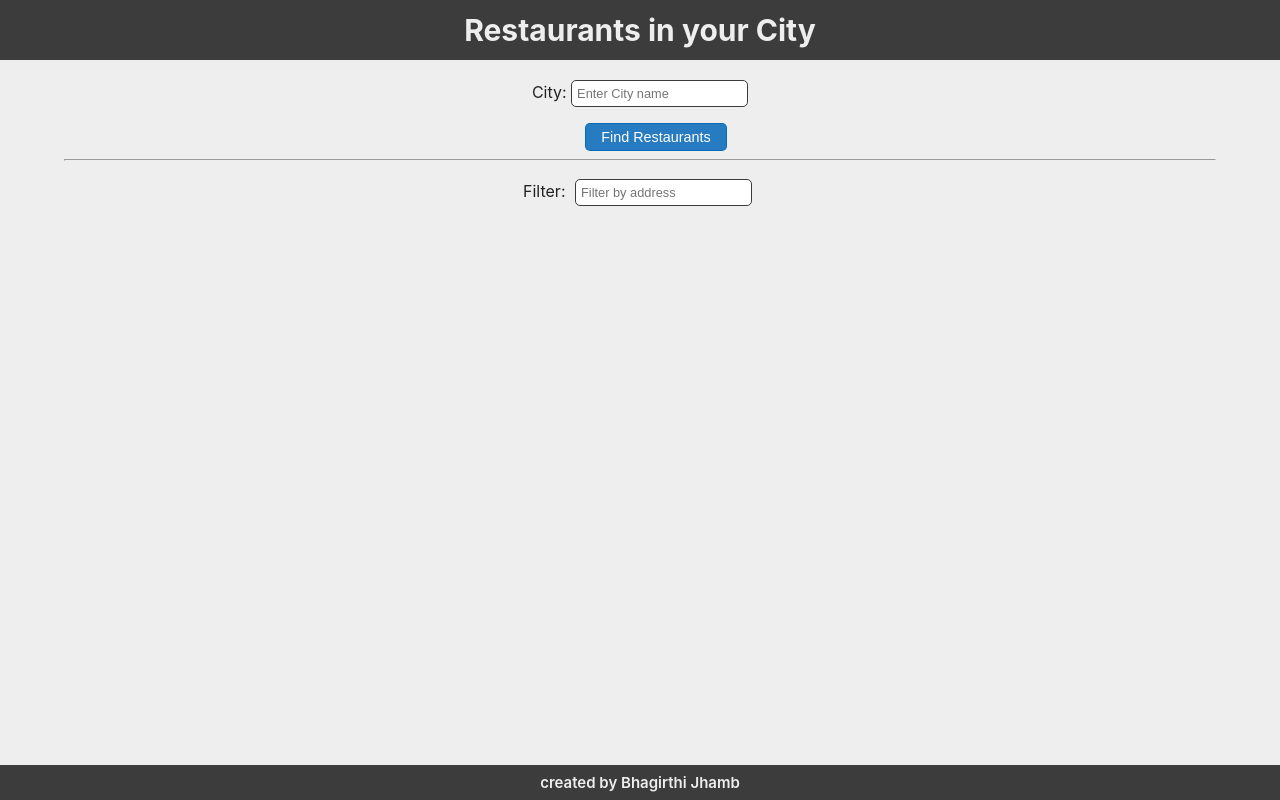
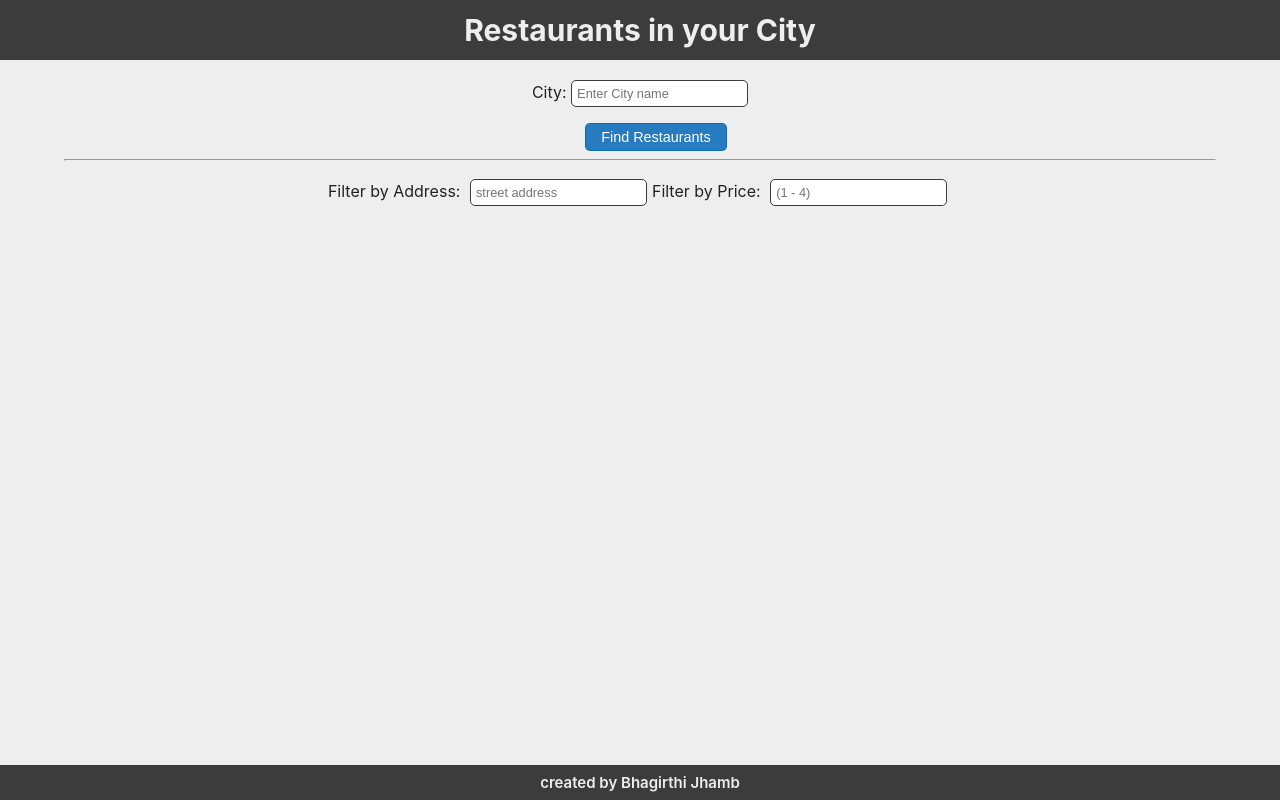
Before and after one commit to bhagirthijhamb/opentable-app, a React (Create React App) app: page / in a window 1280 px wide. Built offline with nearby package versions, Linux system fonts and the light colour scheme.

Commit message:
added Price Filter for restaurants

```diff
--- a/src/components/restaurants/Restaurants.js
+++ b/src/components/restaurants/Restaurants.js
@@ -8,7 +8,8 @@ class Restaurants extends Component {
   constructor(props) {
     super(props);
     this.state = {
-      filter: ""
+      addressFilter: "",
+      priceFilter: 0
     };
     this.handleClick = this.handleClick.bind(this);
   }
@@ -17,27 +18,46 @@ class Restaurants extends Component {
     this.props.fetchRestaurants(this.props.city);
   };
 
-  updateSearch(e) {
+  // Handle adress filter
+  handleAddressFilter(e) {
     this.setState({
-      filter: e.target.value.substr(0, 15),
+      addressFilter: e.target.value.substr(0, 15),
+    });
+  }
+
+  // Handle price filter
+  handlePriceFilter(e) {
+    this.setState({
+      priceFilter: e.target.value
     });
   }
 
   render() {
-    let filteredRestaurants, cityRestaurants;
+    let filteredRestaurants, moreFilteredRestaurants, cityRestaurants;
 
     if (this.props.restaurants) {
       filteredRestaurants = this.props.restaurants.filter((restaurant) => {
         return (
           restaurant.address
             .toLowerCase()
-            .indexOf(this.state.filter.toLowerCase()) !== -1
+            .indexOf(this.state.addressFilter.toLowerCase()) !== -1
         );
       });
+
+      if(0 < this.state.priceFilter && this.state.priceFilter < 5){
+        moreFilteredRestaurants = filteredRestaurants.filter(restaurant => {
+          return (
+            restaurant.price == this.state.priceFilter
+          )
+        }
+        )}
+        else {
+          moreFilteredRestaurants = [...filteredRestaurants];
+        }
     }
 
-    if (filteredRestaurants) {
-      cityRestaurants = filteredRestaurants.map((restaurant) => (
+    if (moreFilteredRestaurants) {
+      cityRestaurants = moreFilteredRestaurants.map((restaurant) => (
         <div className="restaurantDetails" key={restaurant.id}>
           <h3 className="restaurantName" data-testid="name">
             Name: {restaurant.name}
@@ -63,15 +83,26 @@ class Restaurants extends Component {
         </button>
         <br />
         <hr />
-        <label htmlFor="filterRestaurants">Filter: </label>
+        <label htmlFor="filterRestaurants">Filter by Address: </label>
         <input
           id="filterRestaurants"
           className="searchInput"
           type="text"
-          placeholder="Filter by address"
+          placeholder="street address"
           value={this.state.search}
-          onChange={this.updateSearch.bind(this)}
+          onChange={this.handleAddressFilter.bind(this)}
           data-testid="filterInput"
+        />
+
+        <label htmlFor="filterRestaurants">Filter by Price: </label>
+        <input
+          id="filterRestaurants"
+          className="searchInput"
+          type="text"
+          placeholder="(1 - 4)"
+          value={this.state.search}
+          onChange={this.handlePriceFilter.bind(this)}
+          data-testid=""
         />
 
         <div className="restaurantList" data-testid="restaurantList">
```
